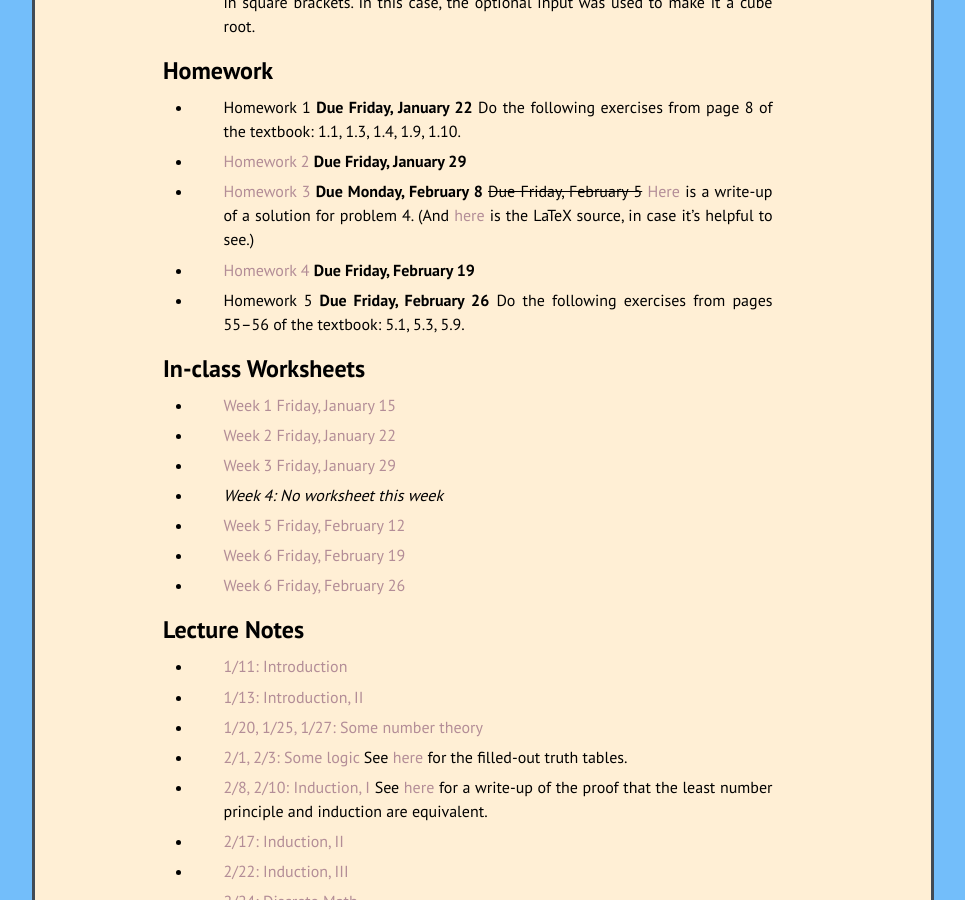
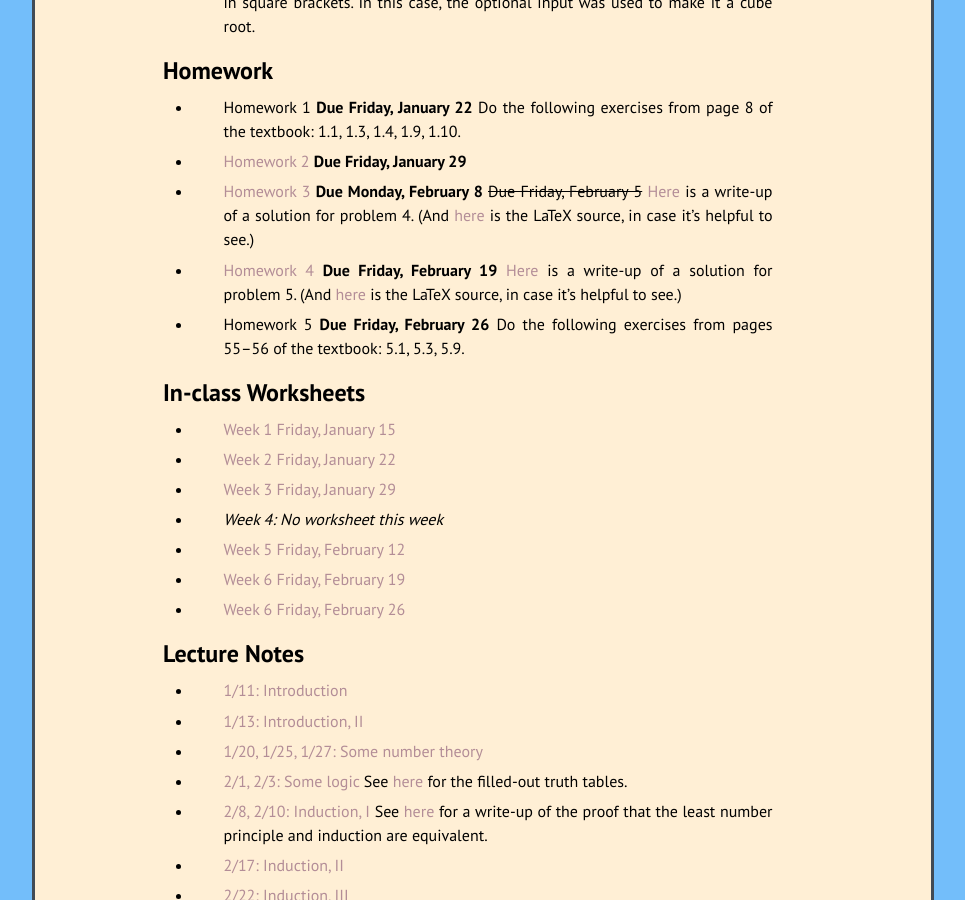
Before and after one commit to kamerynjw/kamerynjw.github.io, a Jekyll site: the page built from teaching/2021/math321.md, in a window 1280 px wide and 900 px high, scrolled down 1415 px. Shown: the whole window, without its empty margins (157-1122 px from the left). Built offline with Jekyll 4.4.1, drawn with Linux system fonts in a browser that asks for light colours; nearby versions of some CDN libraries; formulas are drawn with MathJax 3.

Commit message:
added hw solution

```diff
--- a/teaching/2021/math321.md
+++ b/teaching/2021/math321.md
@@ -52,7 +52,7 @@ Homework
 
 * [Homework 3]({{ page.url }}hw3.pdf) **Due Monday, February 8** <s>Due Friday, February 5</s> [Here]({{page.url}}sol3.pdf) is a write-up of a solution for problem 4. (And [here]({{page.url}}sol3.tex) is the LaTeX source, in case it's helpful to see.)
 
-* [Homework 4]({{ page.url }}hw4.pdf) **Due Friday, February 19**
+* [Homework 4]({{ page.url }}hw4.pdf) **Due Friday, February 19** [Here]({{page.url}}sol4.pdf) is a write-up of a solution for problem 5. (And [here]({{page.url}}sol4.tex) is the LaTeX source, in case it's helpful to see.)
 
 * Homework 5 **Due Friday, February 26** Do the following exercises from pages 55–56 of the textbook: 5.1, 5.3, 5.9.
 
```
Also changed, not shown: 2 other files.
